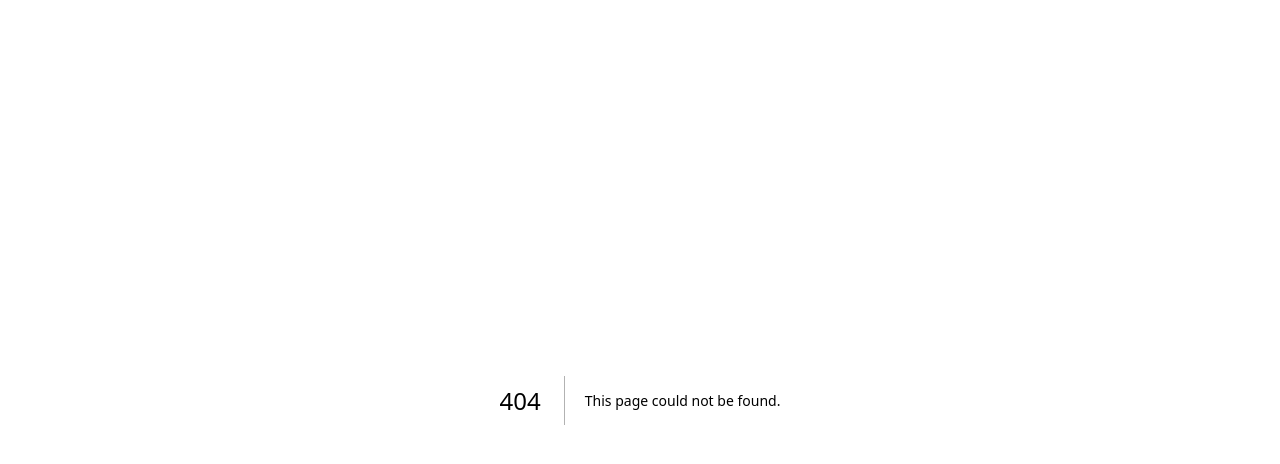
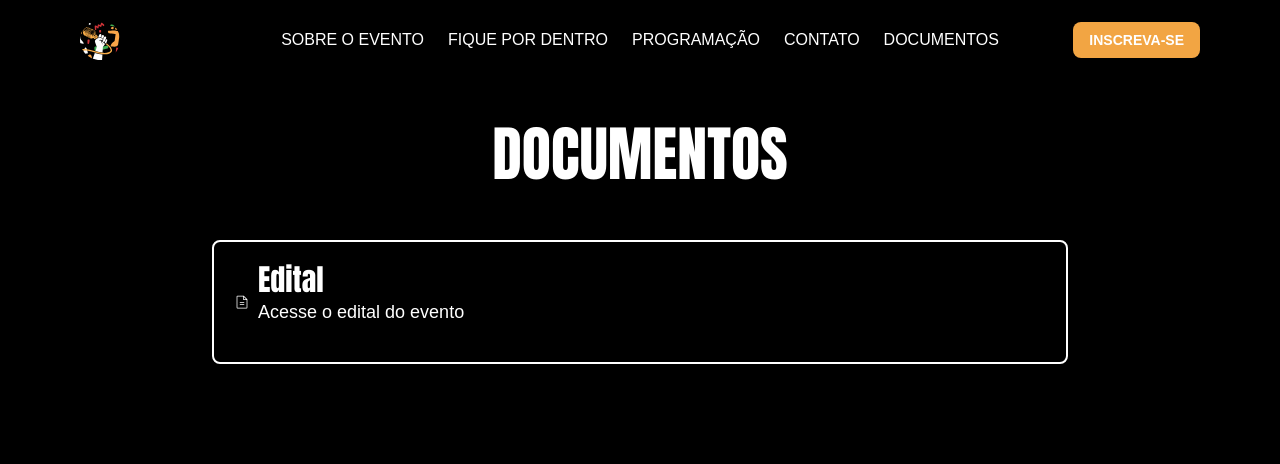
Before and after one commit to RainanAraujo/talentos_do_reggae, a Next.js app: page /documents in a window 1280 px wide. Before the commit this address had no page. Shown: the top 464 px of the page. Built offline with nearby package versions, Linux system fonts and the light colour scheme; a web font is replaced by a local one; what tailwindcss-animation-delay would draw is missing.

Commit message:
feat: documents page

```diff
--- a/src/app/components/Navbar.tsx
+++ b/src/app/components/Navbar.tsx
@@ -16,31 +16,15 @@ interface Options {
   url: string;
 }
 
-interface NavbarProps {
-  subscriptionIsAvailable: boolean;
-}
-
-export default function Navbar(props: NavbarProps) {
+export default function Navbar() {
   const scrollPosition = useScrollPosition();
   const options: Options[] = [
-    { title: "SOBRE O EVENTO", url: "#about" },
-    { title: "FIQUE POR DENTRO", url: "#news" },
-    { title: "PROGRAMAÇÃO", url: "#schedule" },
-    { title: "CONTATO", url: "#contact" },
+    { title: "SOBRE O EVENTO", url: "/#about" },
+    { title: "FIQUE POR DENTRO", url: "/#news" },
+    { title: "PROGRAMAÇÃO", url: "/#schedule" },
+    { title: "CONTATO", url: "/#contact" },
+    { title: "DOCUMENTOS", url: "/documents" },
   ];
-  const [subscriptionIsAvailable, setSubscriptionIsAvailable] = useState(
-    props.subscriptionIsAvailable
-  );
-
-  useEffect(() => {
-    const unsub = onValue(
-      ref(database, "subscriptionIsAvailable"),
-      (snapshot) => {
-        setSubscriptionIsAvailable(snapshot.val());
-      }
-    );
-    return () => unsub();
-  }, [props]);
 
   return (
     <>
@@ -88,23 +72,8 @@ export default function Navbar(props: NavbarProps) {
             ))}
           </ul>
           <div className="flex-1 flex items-center justify-end">
-            <a
-              onClick={() =>
-                !subscriptionIsAvailable &&
-                window.alert(
-                  "Abertas somente a partir do evento de lançamento no dia 30 de março"
-                )
-              }
-              href={
-                subscriptionIsAvailable ? "/subscribe" : "javascript:void(0)"
-              }
-            >
-              <CustomButton
-                className={clsx(
-                  "text-white",
-                  subscriptionIsAvailable ? "bg-orange" : " bg-gray-400"
-                )}
-              >
+            <a href={"/subscribe"}>
+              <CustomButton className={clsx("text-white", "bg-orange")}>
                 INSCREVA-SE
               </CustomButton>
             </a>
--- /dev/null
+++ b/src/app/documents/page.tsx
@@ -0,0 +1,21 @@
+import React from "react";
+import Navbar from "../components/Navbar";
+import { FileText } from "@phosphor-icons/react/dist/ssr/FileText";
+
+export default function DocumentsPage() {
+  return (
+    <>
+      <Navbar />
+      <main className="max-w-4xl m-auto mt-6 space-y-14 p-5">
+        <h1 className="font-anton text-6xl text-center mb-3">DOCUMENTOS</h1>
+        <div className="border-2 border-white rounded-lg p-5 flex gap-2 cursor-pointer hover:bg-gray-900  transition-all duration-300">
+          <FileText className="h-20 max-md:h-14" weight={"light"} />
+          <div className="">
+            <h2 className="font-anton text-3xl max-md:text-2xl">Edital</h2>
+            <p className="text-lg max-md:text-sm">Acesse o edital do evento</p>
+          </div>
+        </div>
+      </main>
+    </>
+  );
+}
--- a/src/app/page.tsx
+++ b/src/app/page.tsx
@@ -22,22 +22,10 @@ import Navbar from "./components/Navbar";
 import ScaleAnimWrapper from "./components/ScaleAnimWrapper";
 import VerticalAnimWrapper from "./components/VerticalAnimWrapper";
 
-const getSubscriptionIsAvailable = unstable_cache(
-  async () => {
-    const snapshot = await get(ref(database, "subscriptionIsAvailable"));
-    return snapshot.val();
-  },
-  ["subscriptionIsAvailable"],
-  {
-    revalidate: 5,
-  }
-);
-
 export default async function Home() {
-  const subscriptionIsAvailable = await getSubscriptionIsAvailable();
   return (
     <div>
-      <Navbar subscriptionIsAvailable={subscriptionIsAvailable} />
+      <Navbar />
       <main
         id="home"
         className={clsx(
--- a/src/app/subscribe/page.tsx
+++ b/src/app/subscribe/page.tsx
@@ -84,7 +84,7 @@ export default function FormCategory() {
 
           <Link
             onClick={() => formCategory.trigger().then(() => {})}
-            href={category ? `/subscribe/${category}` : "javascript:void(0)"}
+            href={category ? `/subscribe/${category}` : "#!"}
           >
             <Button
               type="button"
```
